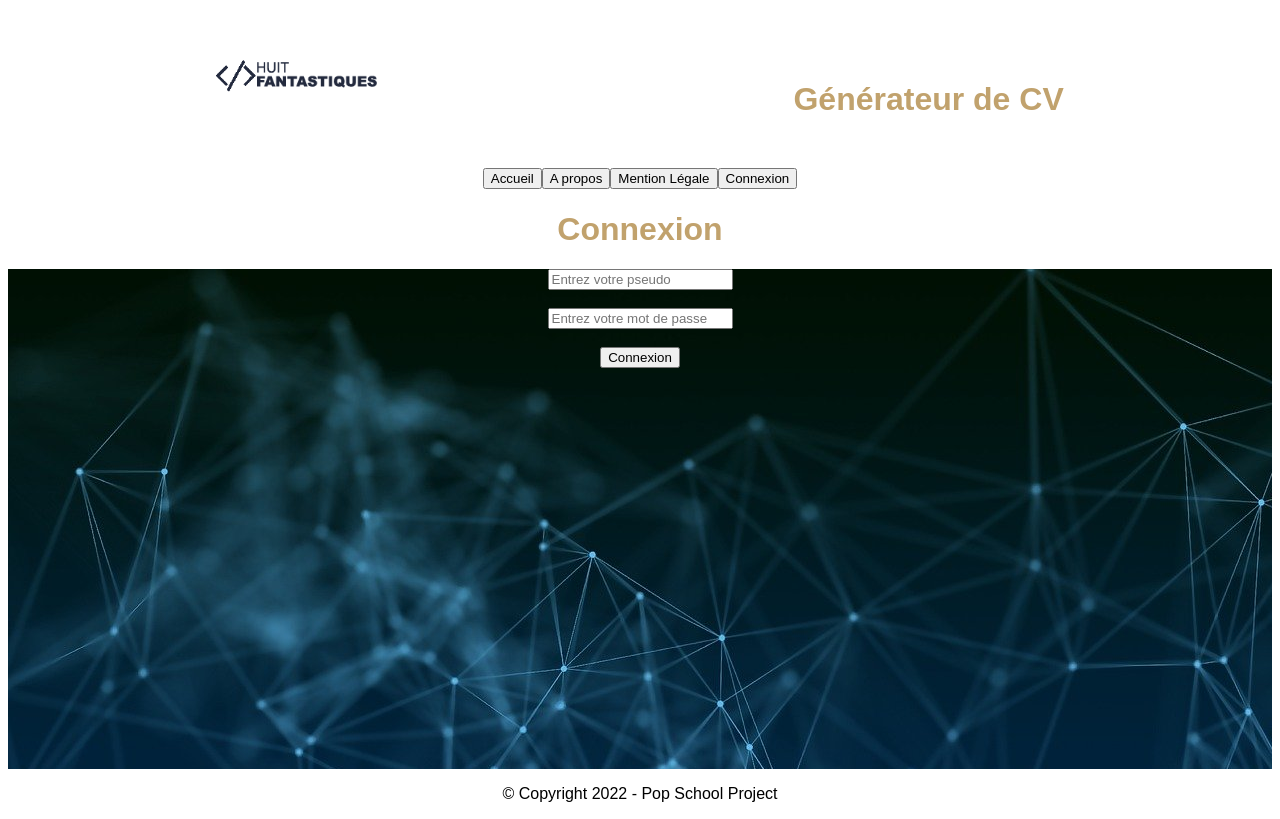
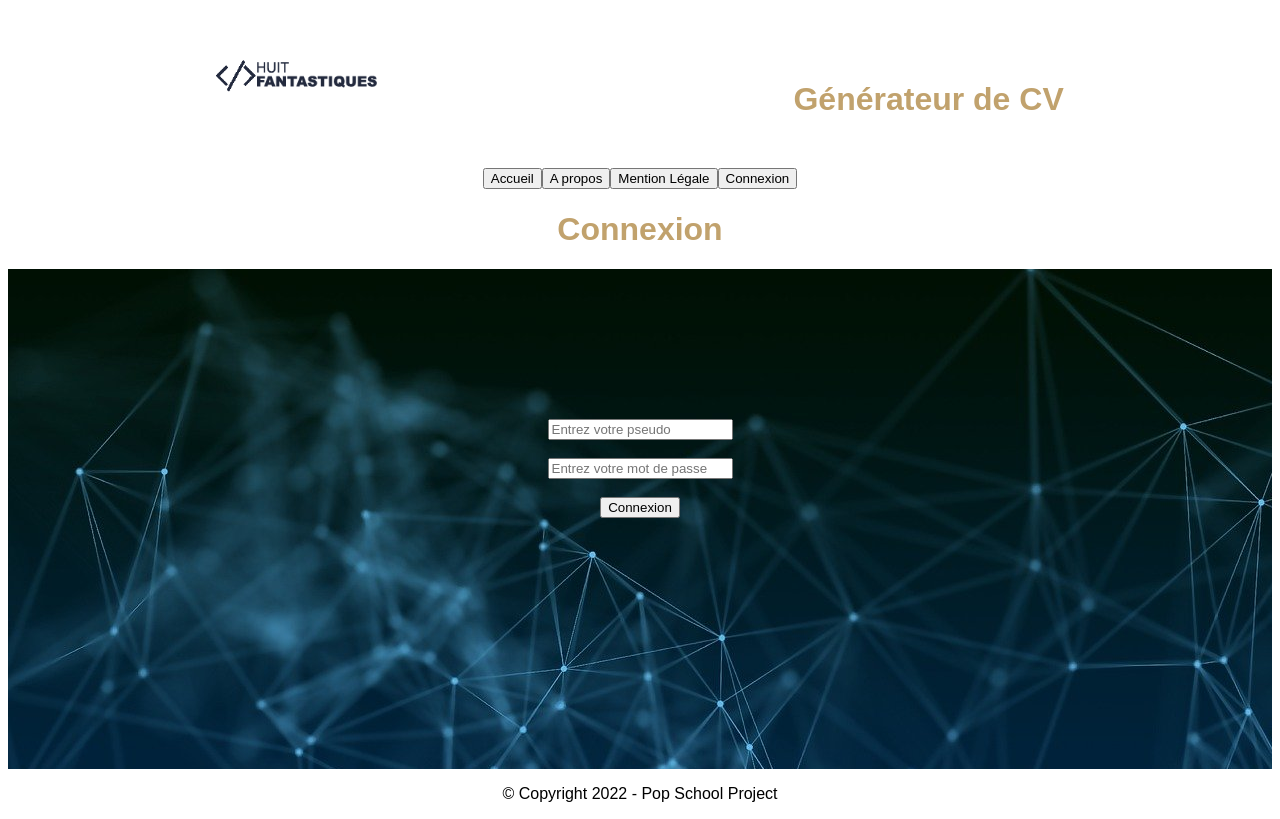
Before and after one commit to ThomcodeFr/GeneratorVueJsFinal, a Vue app: page / in a window 1280 px wide. Both pictures are taken after a click on the button "Connexion". Built offline with nearby package versions, Linux system fonts and the light colour scheme.

Commit message:
Centrage du log de connexion

```diff
--- a/src/pages/Connexion.vue
+++ b/src/pages/Connexion.vue
@@ -3,7 +3,7 @@
 
   <section id="connexionStyle">
     <div class="background">
-      <input v-model="pseudo" placeholder="Entrez votre pseudo" /> <br />
+        <input class="connectionPlacement" v-model="pseudo" placeholder="Entrez votre pseudo" /> <br />
         <br />
         <input
           type="password"
@@ -19,8 +19,6 @@
 
 <script>
 import { mapMutations } from 'vuex'
-//mapMutations = permet de crer une mutation des datas dans le store, comme c'est une constante, je ne peux pas la modifier sans mutation
-
 export default {
   name: 'ConnexionForm',
   data: function () {
@@ -30,9 +28,7 @@ export default {
       password: '',
     }
   },
-
   methods: {
-    //pour muter, il faut rajouter set.
     ...mapMutations(['setPseudo']),
     ...mapMutations(['setPassword']),
     saveConnexion() {
@@ -56,8 +52,10 @@ export default {
   /*   C'est moche, à bosser*/
   height: 500px;
 }
-
 h1 {
   color: rgb(193, 162, 109);
 }
+.connectionPlacement{
+  margin-top: 150px;
+}
 </style>
```
Lines whose indentation alone changed are shown as unchanged.
